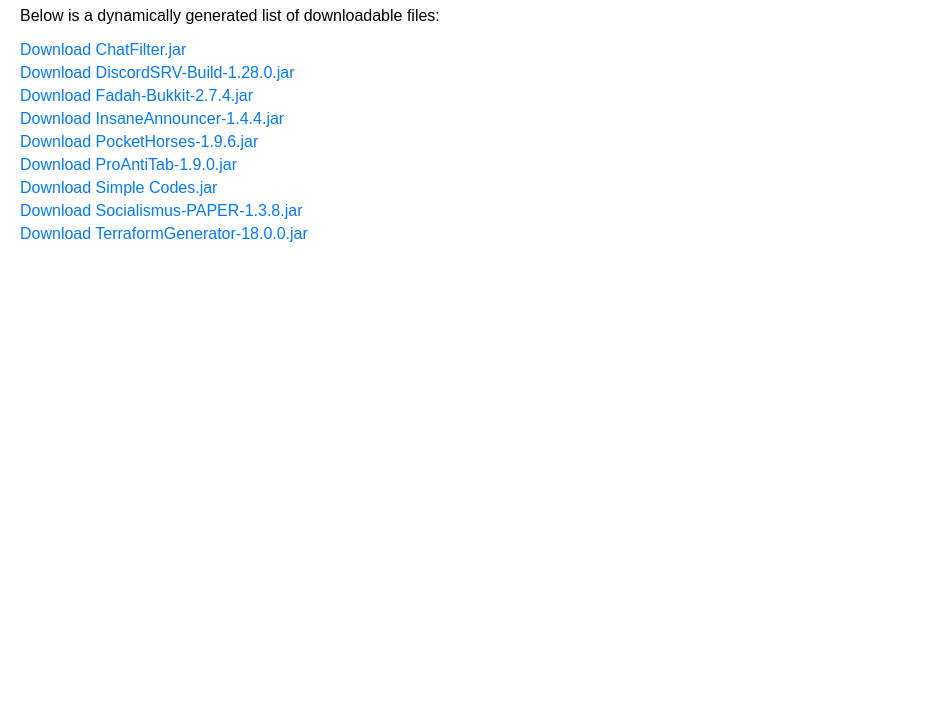
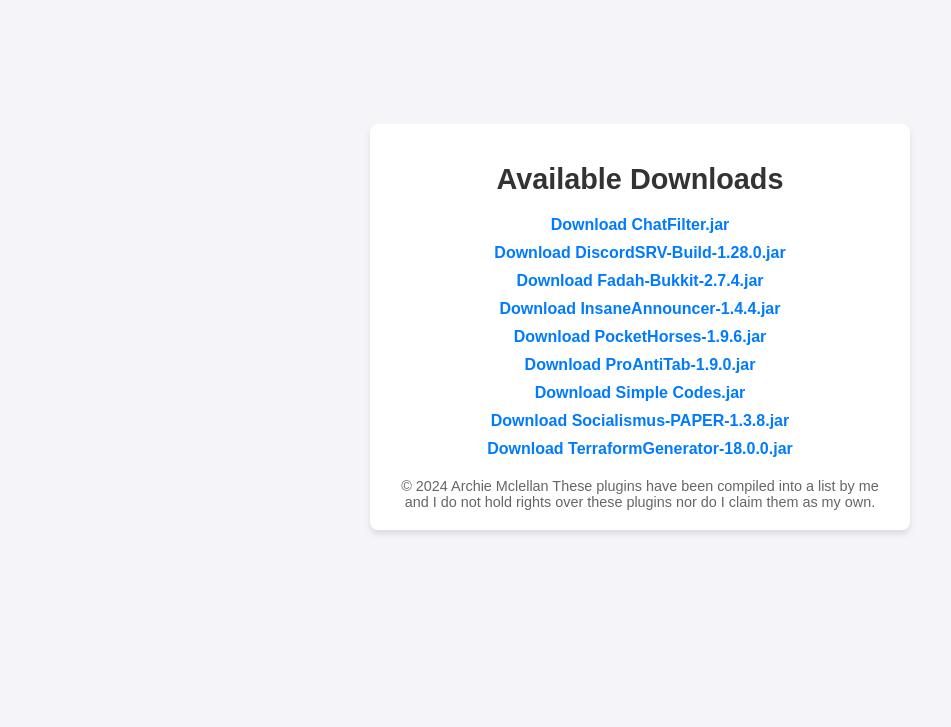
Before and after one commit to Volcar144/dowloads, a plain HTML site: page index.html in a window 1280 px wide. Shown: the part 73-800 px from the top of the page, without its empty margins (0-951 px from the left). Drawn offline with Linux system fonts and the light colour scheme.

Commit message:
Update index.html

```diff
--- a/index.html
+++ b/index.html
@@ -3,38 +3,73 @@
 <head>
   <meta charset="UTF-8">
   <meta name="viewport" content="width=device-width, initial-scale=1.0">
-  <title>Dynamic Downloads</title>
+  <title>File Downloads</title>
   <style>
     body {
       font-family: Arial, sans-serif;
-      margin: 20px;
+      background-color: #f4f4f9;
+      margin: 0;
       padding: 0;
+      display: flex;
+      justify-content: center;
+      align-items: center;
+      min-height: 100vh;
     }
+
+    .container {
+      background: #ffffff;
+      border-radius: 8px;
+      box-shadow: 0 4px 6px rgba(0, 0, 0, 0.1);
+      padding: 20px;
+      max-width: 500px;
+      width: 90%;
+      text-align: center;
+    }
+
     h1 {
-      color: #333;
+      color: #333333;
+      margin-bottom: 20px;
+      font-size: 1.8rem;
     }
+
     ul {
       list-style: none;
       padding: 0;
     }
+
     li {
-      margin: 5px 0;
+      margin: 10px 0;
     }
+
     a {
       text-decoration: none;
       color: #007BFF;
+      font-weight: bold;
     }
+
     a:hover {
+      color: #0056b3;
       text-decoration: underline;
+    }
+
+    .footer {
+      margin-top: 20px;
+      font-size: 0.9rem;
+      color: #666666;
     }
   </style>
 </head>
 <body>
-  <h1>Available Downloads</h1>
-  <p>Below is a dynamically generated list of downloadable files:</p>
-  <ul id="file-list">
-    <!-- Links will be dynamically added here -->
-  </ul>
+  <div class="container">
+    <h1>Available Downloads</h1>
+    <ul id="file-list">
+      <!-- Links will be dynamically added here -->
+    </ul>
+    <div class="footer">
+      © 2024 Archie Mclellan
+      These plugins have been compiled into a list by me and I do not hold rights over these plugins nor do I claim them as my own.
+    </div>
+  </div>
   <script src="script.js"></script>
 </body>
 </html>
```
